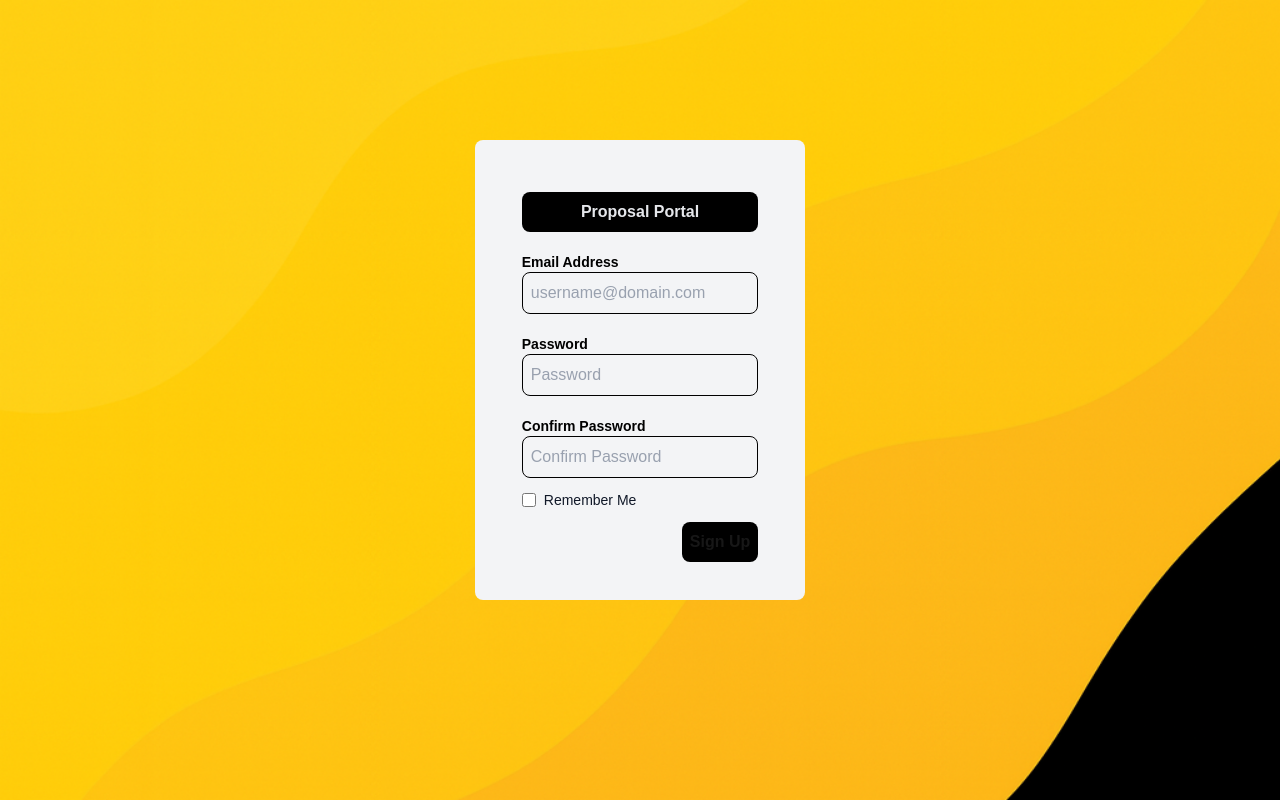
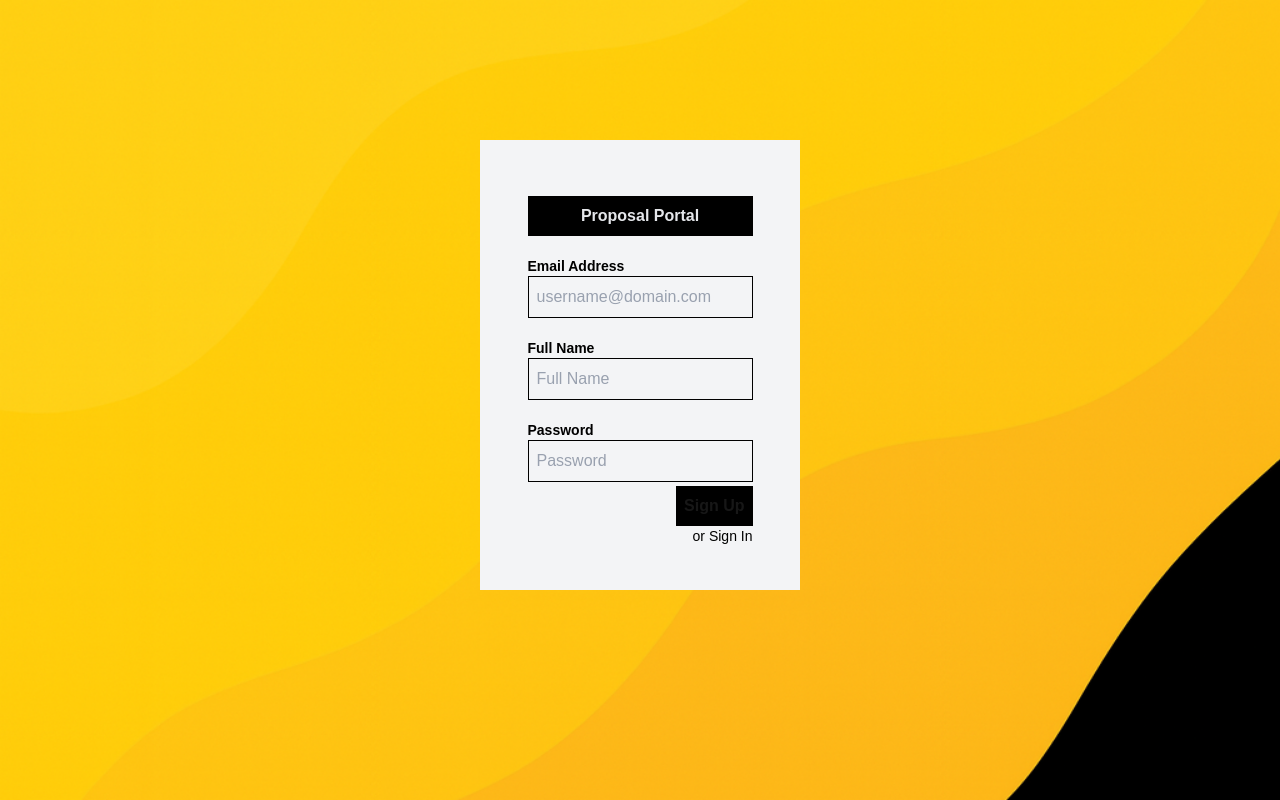
Before and after one commit to Niraj-Dhakall/4-4-7-proj, a Next.js app in the folder rpp/: page /Signup in a window 1280 px wide. Built offline with nearby package versions, Linux system fonts and the light colour scheme.

Commit message:
add proper auth support
add proper profile type handling

```diff
--- a/rpp/lib/stakeholders.ts
+++ b/rpp/lib/stakeholders.ts
@@ -22,7 +22,8 @@ export async function getStakeholdersById(id: string){
         });
 
         if (!manager){
-            throw new Error("Stakeholder does not exist!")
+            return -1
+            // throw new Error("Stakeholder does not exist!")
         }
 
         return manager
--- a/rpp/src/app/Signup/page.tsx
+++ b/rpp/src/app/Signup/page.tsx
@@ -2,90 +2,126 @@
 
 //import Image from "next/image";
 import { z, ZodError } from 'zod'
-import { useState } from 'react'
+import { useState, useEffect } from 'react'
 import { useRouter } from "next/navigation"
+import ErrorComponent from '@/components/error'
 
-
+interface Error {
+  Type: string;
+  Message: string;
+}
 export default function SignUp() {
   const router = useRouter()
-
-  const [rememberMe, setRememberMe]=useState(false);
-
+  const [errorProp, setError] = useState<Error>({ Type: '', Message: '' })
   const [formData, setFormData] = useState({
-    username: '',
+    email: '',
     password: '',
-    confirmPassword: ''
+    name: ''
 
   })
 
-  const handleChange = (e: React.ChangeEvent<HTMLInputElement>)=>{
-    const {name ,value } = e.target;
-    setFormData((prev) => ({...prev, [name]: value}))
+  async function handleSubmit() {
+    try {
+      const res = await fetch("/api/students/addStudent", {
+        method: "POST",
+        headers: { "Content-Type": "application/json" },
+        body: JSON.stringify(formData)
+
+      });
+      const data = await res.json();
+
+      if (!res.ok) {
+        setError({ Type: "Fail", Message: data.error })
+      } else {
+        setError({ Type: "Success", Message: "Account created, please login" })
+      }
+
+    } catch (error: any) {
+      console.log(error);
+    }
+  }
+  const handleChange = (e: React.ChangeEvent<HTMLInputElement>) => {
+    const { name, value } = e.target;
+    setFormData((prev) => ({ ...prev, [name]: value }))
 
   }
   return (
-    <div className="bg-[url('/blackandgold.png')] bg-cover bg-center justify-center flex  min-h-screen p-8 pb-20 gap-16 sm:p-20">
-      <div className="flex items-center flex-col bg-gray-100 rounded-lg w-[330px] h-[460px] mt-15 p-1">
-        <div className="flex flex-col">
-          <h1 className="text-gray-200 font-semibold rounded-lg text-center mt-12 bg-black   p-2 "> Proposal Portal </h1>
+    <div className="bg-[url('/blackandgold.png')] bg-cover bg-center justify-center flex  min-h-screen p-8 pb-20  sm:p-20">
+      <div className="flex items-center flex-col bg-gray-100 w-[320px] h-[450px] mt-15 ">
+        <div className="flex flex-col mt-4">
+          {errorProp.Message ?
+            <ErrorComponent Type={errorProp.Type} Message={errorProp.Message} />
+            :
+            <div className="mt-8" />
+
+
+          }
+          <h1 className="text-gray-200 font-semibold  text-center mt-2 bg-black   p-2 "> Proposal Portal </h1>
           <form>
             <div className="flex flex-col">
-            <label htmlFor="username" className="text-sm text-black font-bold mt-5"> Email Address </label>
+              <label htmlFor="email" className="text-sm text-black font-bold mt-5"> Email Address </label>
               <input
-                id="username"
-                name="username"
-                value={formData.username}
+                id="email"
+                name="email"
+                value={formData.email}
                 onChange={handleChange}
                 required
                 placeholder="username@domain.com"
-                className="border-black text-black placeholder-gray-400 border-[1px] p-2 rounded-lg"
+                className="border-black text-black placeholder-gray-400 border-[1px] p-2 "
               />
+              <label htmlFor="Name" className="text-sm text-black font-bold mt-5">Full Name</label>
+              <input
+                id="name"
 
-              <label htmlFor="password"className="text-sm text-black font-bold mt-5">Password</label>
+                name="name"
+                value={formData.name}
+                onChange={handleChange}
+                required
+                placeholder="Full Name"
+                className="border-black text-black placeholder-gray-400 border-[1px] p-2 "
+              />
+              <label htmlFor="password" className="text-sm text-black font-bold mt-5">Password</label>
               <input
-              id ="password"
+                id="password"
                 name="password"
+                type="password"
                 value={formData.password}
                 onChange={handleChange}
                 required
                 placeholder="Password"
-              className="border-black text-black placeholder-gray-400 border-[1px] p-2 rounded-lg"
+                className="border-black text-black placeholder-gray-400 border-[1px] p-2 "
               />
 
-              <label htmlFor="confirm_password" className="text-sm text-black font-bold mt-5">Confirm Password</label>
-              <input
-              id ="confirm_password"
-              name="confirm_password"
-              value={formData.confirmPassword}
-              onChange={handleChange}
-              required
-              placeholder="Confirm Password"
-              className="border-black text-black placeholder-gray-400 border-[1px] p-2 rounded-lg"
-              />
+
 
 
 
             </div>
 
-            <div className='flex items-center mt-3'>
+            {/* <div className='flex items-center mt-3'>
                  <input
               id="rememberMe"
               type="checkbox"
               checked={rememberMe}
               onChange={(e => setRememberMe(e.target.checked))}
-              className="h-3.5 w-3.5 text-amber-500  focus:ring-amber-400 border-gray-500 rounded mb-2"
+              className="h-3.5 w-3.5 text-amber-500  focus:ring-amber-400 border-gray-500  mb-2"
               />
               <div><label htmlFor="rememberMe" className="  ml-2 block text-sm text-gray-900 mb-2">Remember Me</label></div>
+            </div> */}
+
+          </form>
+          <div className="flex flex-col justify-baseline items-end w-full mt-1">
+            <button onClick={() => handleSubmit()} className="bg-black hover:text-amber-500 font-bold  p-2 cursor-pointer">
+              Sign Up
+            </button>
+            <h3 className='text-black text-sm'> or <span className='text-black hover:text-amber-500 hover:cursor-pointer' onClick={() => router.push("/login")}>Sign In</span></h3>
+
+
+
           </div>
 
-          </form>
-          <div className="flex justify-start w-full mt-1">
-              <button onClick={() => router.push('/portal')} className="bg-black hover:text-amber-500 rounded-lg  font-bold mb-10 ml-40 p-2 cursor-pointer">
-                Sign Up
-              </button>
         </div>
       </div>
-      </div>
-    </div>
+    </div >
   );
 }
--- a/rpp/src/app/api/students/addStudent/route.ts
+++ b/rpp/src/app/api/students/addStudent/route.ts
@@ -1,7 +1,6 @@
 import { NextResponse, NextRequest } from "next/server";
 import { addStudent } from "../../../../../lib/students";
 export async function POST(req: NextRequest){
-    console.log("in post");
     try{
         const body = await req.json();
         const response = await addStudent(body);
@@ -14,7 +13,7 @@ export async function POST(req: NextRequest){
 
     }catch(error){
         return NextResponse.json(
-            { error: error },
+            { error: error instanceof Error ? error.message : "Failed to create account" },
             { status: 500 }
         );
     }
--- a/rpp/src/app/login/page.tsx
+++ b/rpp/src/app/login/page.tsx
@@ -2,9 +2,16 @@
 
 import Image from "next/image";
 import { z, ZodError } from 'zod'
-import { useState } from 'react'
+import { useEffect, useState } from 'react'
 import { useRouter } from "next/navigation"
-
+import { CircleCheck } from "lucide-react";
+import { HiExclamation } from "react-icons/hi";
+import ErrorComponent from "@/components/error";
+import { signIn } from "next-auth/react";
+interface Error {
+  Type: string;
+  Message: string;
+}
 const signUpSchema = z.object({
   username: z.string(),
   password: z.string()
@@ -12,12 +19,28 @@ const signUpSchema = z.object({
 
 export default function Login() {
   const router = useRouter()
+  const [errorProp, setError] = useState<Error>({ Type: '', Message: '' })
 
   const [formData, setFormData] = useState({
-    username: '',
+    email: '',
     password: ''
   })
 
+
+
+  async function handleSubmit() {
+    const email = formData.email;
+    const password = formData.password;
+    const res = await signIn("credentials", {
+      email,
+      password,
+    })
+
+    if (res?.error) {
+      console.log(res.error);
+    }
+
+  }
   const handleChange = (e: React.ChangeEvent<HTMLInputElement>) => {
     const { name, value } = e.target
     setFormData((prev) => ({ ...prev, [name]: value }))
@@ -25,28 +48,35 @@ export default function Login() {
 
   return (
     <div className="bg-[url('/blackandgold.png')] bg-cover bg-center justify-center flex min-h-screen p-8 pb-20 gap-16 sm:p-20">
-      <div className="flex items-center flex-col bg-gray-100 rounded-lg w-[320px] h-[390px] p-1 mt-15">
-        <div className="flex flex-col">
-          <h1 className="text-gray-200 font-semibold rounded-lg text-center bg-black p-2 mt-12">
+      <div className="flex items-center flex-col bg-gray-100 w-[320px] h-[390px] p-1 mt-15">
+        <div className="flex flex-col mt-2">
+          {errorProp.Message ?
+            <ErrorComponent Type={errorProp.Type} Message={errorProp.Message} />
+            :
+            <div className="mt-8" />
+
+
+          }
+          <h1 className="text-gray-200 font-semibold  text-center bg-black p-2 mt-2">
             Proposal Portal
           </h1>
 
           <form>
             <div className="flex flex-col">
               <label
-                htmlFor="username"
-                className="text-sm text-black font-semibold pt-5 rounded-lg p-1"
+                htmlFor="email"
+                className="text-sm text-black font-semibold pt-5  p-1"
               >
                 Email Address
               </label>
               <input
-                id="username"
-                name="username"
-                value={formData.username}
+                id="email"
+                name="email"
+                value={formData.email}
                 onChange={handleChange}
                 required
                 placeholder="username@domain.com"
-                className="border-black text-black placeholder-gray-400 border-[1px] rounded-lg p-2"
+                className="border-black text-black placeholder-gray-400 border-[1px]  p-2"
               />
 
               <label
@@ -62,7 +92,7 @@ export default function Login() {
                 onChange={handleChange}
                 required
                 placeholder="password"
-                className="border-black text-black placeholder-gray-400 border-[1px] p-2 rounded-lg"
+                className="border-black text-black placeholder-gray-400 border-[1px] p-2 "
               />
             </div>
           </form>
@@ -70,7 +100,7 @@ export default function Login() {
           <div className="flex justify-start w-full mt-3 ml-50">
             <button
               onClick={() => router.push('/portal')}
-              className="bg-black font-semibold text-white hover:text-amber-400 rounded-lg p-2 cursor-pointer"
+              className="bg-black font-semibold text-white hover:text-amber-400  p-2 cursor-pointer"
             >
               Login
             </button>
--- /dev/null
+++ b/rpp/src/components/error.tsx
@@ -0,0 +1,35 @@
+import React from "react";
+import { HiExclamation } from "react-icons/hi";
+import { CircleCheck } from 'lucide-react';
+
+interface ErrorProps {
+    Type: string;
+    Message: string;
+}
+
+export default function ErrorComponent({ Type, Message }: ErrorProps) {
+    if (!Message) {
+        return null;
+    }
+
+    const isSuccess = Type === "Success";
+
+    return (
+        <div
+            className={`flex ${isSuccess ? "bg-green-500/70" : "bg-red-500/70"
+                } w-full justify-start items-center p-2 gap-2 mt-2  transition-all`}
+            role="alert"
+        >
+            <div className="flex-shrink-0">
+                {isSuccess ? (
+                    <CircleCheck className="text-black w-5 h-5" />
+                ) : (
+                    <HiExclamation className="text-black w-5 h-5" />
+                )}
+            </div>
+            <div className="flex-1">
+                <p className="text-black text-sm font-medium">{Message}</p>
+            </div>
+        </div>
+    );
+}
```
Also changed, not shown: rpp/lib/students.ts (+5 -7 lines), rpp/src/app/api/auth/[...nextauth]/route.ts (+30 -7 lines), rpp/src/app/api/stakeholders/getStakeholders/route.ts (+7 -2 lines), rpp/src/app/profile/page.tsx (+14 -15 lines), rpp/src/app/profile/student/page.tsx (+13 -15 lines). Lines whose indentation alone changed are shown as unchanged.
